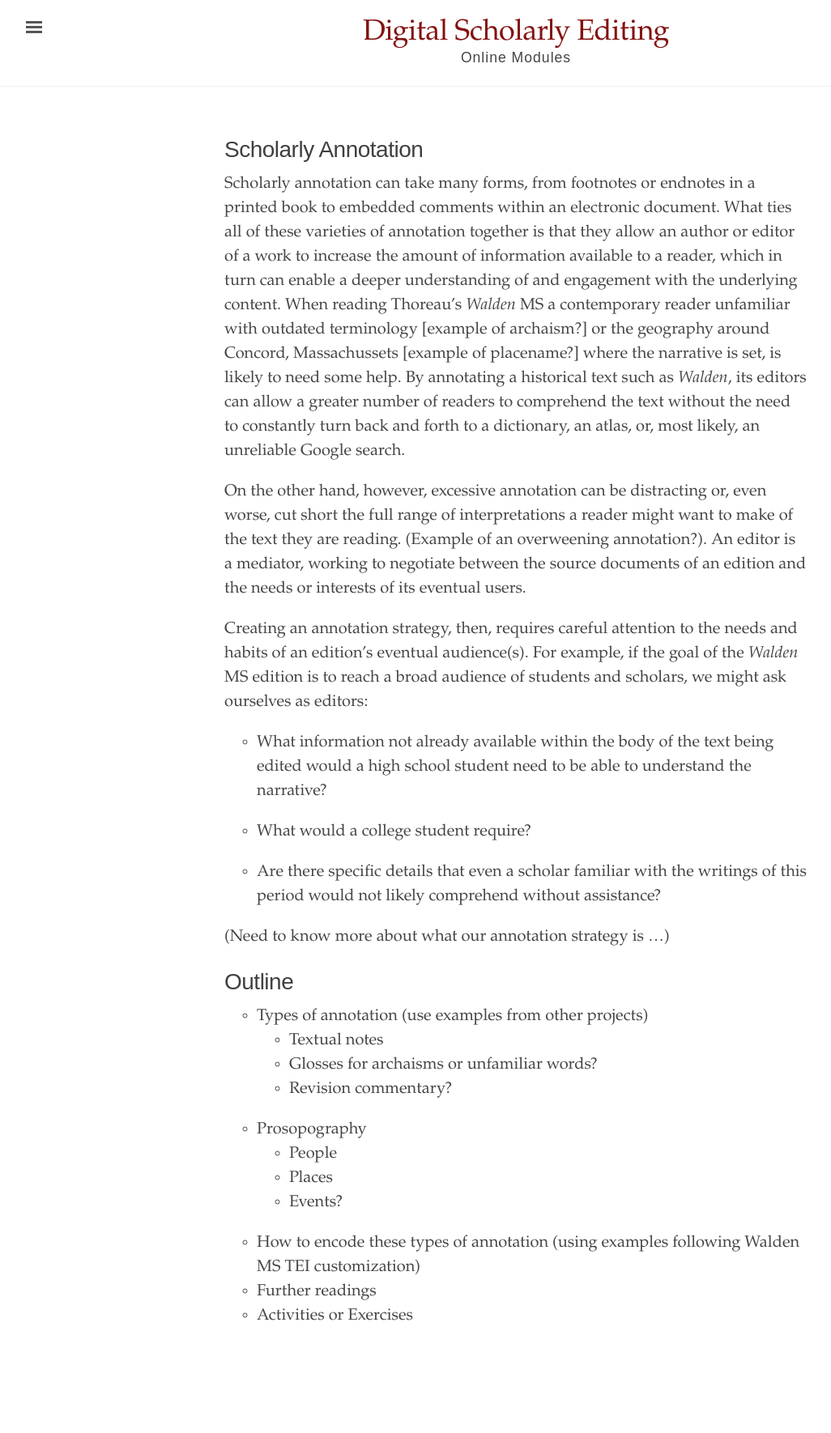
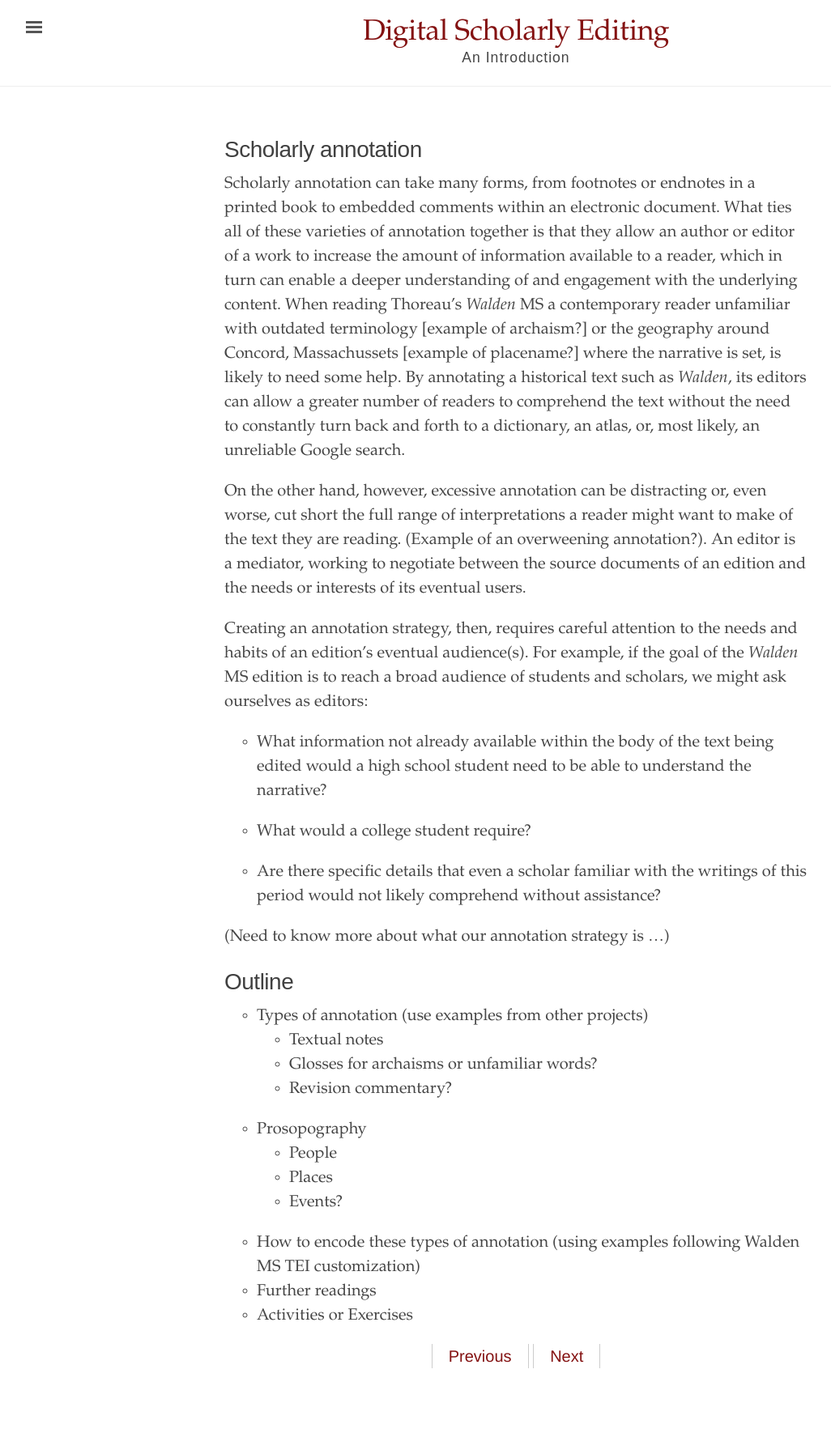
Before and after one commit to milnegeneseo/digital-scholarly-editing, a Jekyll site: the page built from _design/annotation_intro.md, in a window 1280 px wide. Shown: the whole page at 81% size, without its empty margins (3-1029 px from the left). Built offline with Jekyll 4.4.1, drawn with Linux system fonts in a browser that asks for light colours; before the commit the page ends 1720 px from its top, so only the background shows below that.

Commit message:
testing previous and next

```diff
--- a/_config.yml
+++ b/_config.yml
@@ -2,7 +2,7 @@
 
 # Setup
 title:               Digital Scholarly Editing
-tagline:             'Online Modules'
+tagline:             'An Introduction'
 description:         'A practical guide using examples from the <em>Walden</em> manuscript'
 url:                 'http://milnegeneseo.github.io'
 baseurl:             '/digital-scholarly-editing'
--- a/_design/annotation_intro.md
+++ b/_design/annotation_intro.md
@@ -1,6 +1,6 @@
 ---
 layout: page
-title: "Scholarly Annotation"
+title: "Scholarly annotation"
 description: some description
 page-order: 600
 ---
@@ -32,3 +32,7 @@ Creating an annotation strategy, then, requires careful attention to the needs a
 - How to encode these types of annotation (using examples following Walden MS TEI customization)
 - Further readings
 - Activities or Exercises
+
+<div class="pagination">
+<a class="pagination-item older" href="{{ site.baseurl }}/history/tell-a-story">Previous</a> <a class="pagination-item newer" href="{{ site.baseurl }}/design/working-with-images">Next</a>
+</div>
--- a/_sass/_ed.scss
+++ b/_sass/_ed.scss
@@ -710,6 +710,30 @@ li.prose-indent {
   text-indent: 2rem;
 }
 
+/* Pagination (borrowed from Lanyon for faux-pagination here. Items can be `span`s or `a`s */
+.pagination {
+  overflow: hidden; /* clearfix */
+  margin-left: -1rem;
+  margin-right: -1rem;
+  font-family: "PT Sans", Helvetica, Arial, sans-serif;
+  color: #ccc;
+  text-align: center;
+}
+
+.pagination-item {
+  display: inline;
+  padding: 1rem;
+  border: 1px solid #ccc;
+}
+.pagination-item:first-child {
+  margin-bottom: -1px;
+}
+
+/* Only provide a hover state for linked pagination items */
+a.pagination-item:hover {
+  background-color: #f5f5f5;
+}
+
 
 /*
   Themes
```
Also changed, not shown: _design/working-with-images.md (+4 -0 lines).
